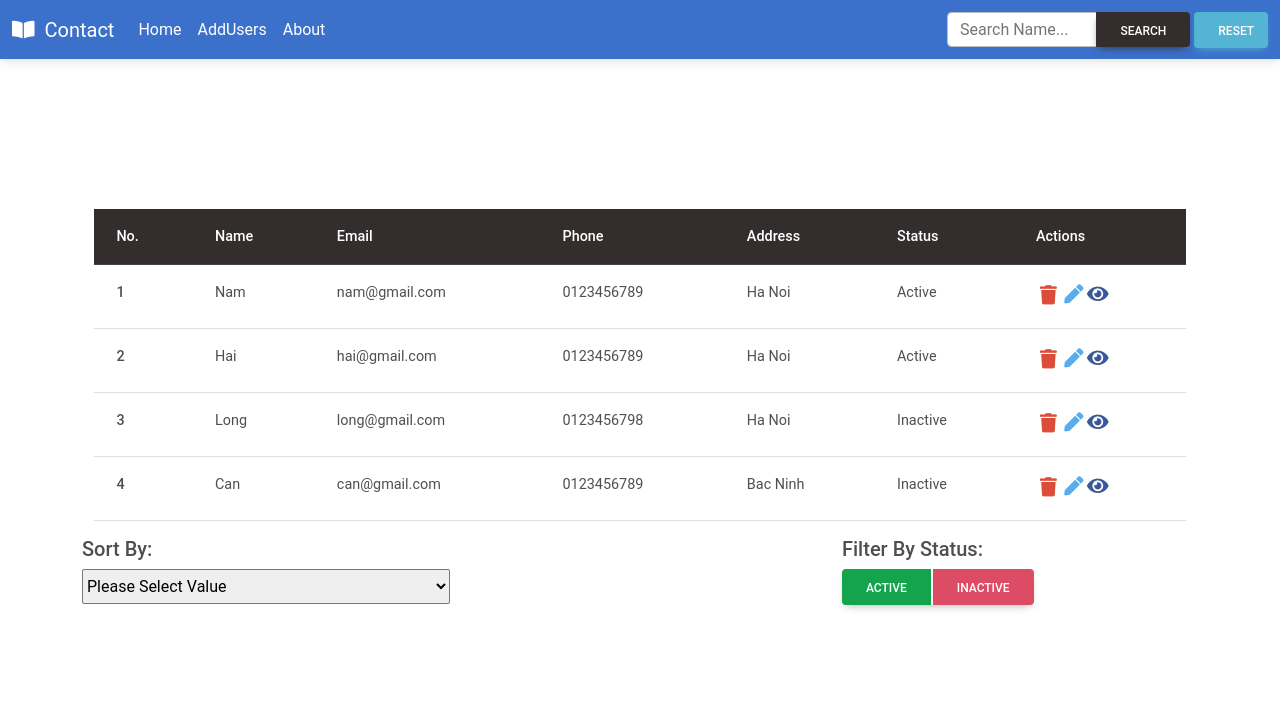
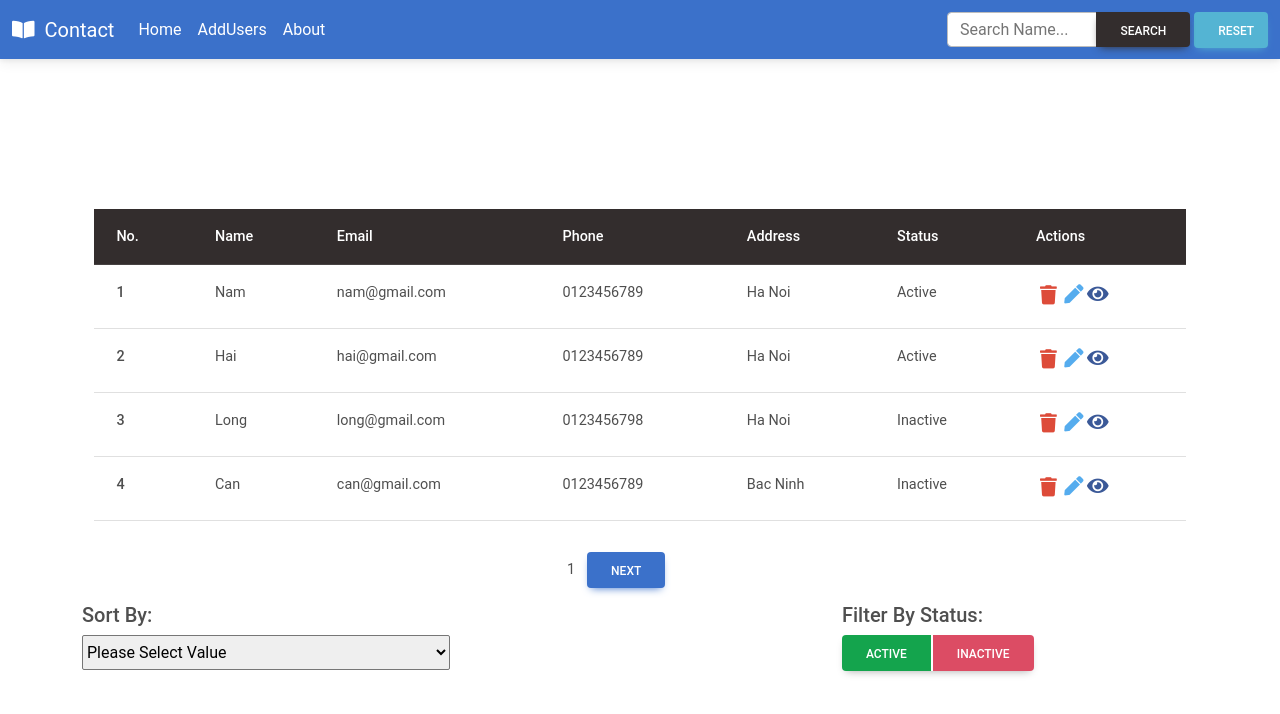
Before and after one commit to NamNguyenGit/Redux-Saga, a React (Create React App) app: page / in a window 1280 px wide. Shown: the top 714 px of the page. Built offline with nearby package versions, Linux system fonts and the light colour scheme; data requests are answered from the project's data file.

Commit message:
Pagination:

```diff
--- a/src/pages/Home.js
+++ b/src/pages/Home.js
@@ -18,6 +18,9 @@ import {
   MDBRow,
   MDBCol,
   MDBBtnGroup,
+  MDBPagination,
+  MDBPaginationItem,
+  MDBPaginationLink,
 } from "mdb-react-ui-kit";
 import { Link } from "react-router-dom";
 import { toast } from "react-toastify";
@@ -25,12 +28,13 @@ import { sortUsersApi } from "../redux/api";
 
 const Home = () => {
   const dispatch = useDispatch();
-  const { users, loading, error, pageLimit, currentPage, paginationMode } = useSelector((state) => state.data);
+  const { users, loading, error, pageLimit, currentPage, paginationMode } =
+    useSelector((state) => state.data);
   const sortOption = ["Name", "Email", "Phone", "Address", "Status"];
   const [sortValue, setSortValue] = useState("");
 
   useEffect(() => {
-    dispatch(loadUsersStart({start:0, end: 4, currentPage: 0}));
+    dispatch(loadUsersStart({ start: 0, end: 4, currentPage: 0 }));
   }, []);
 
   useEffect(() => error && toast.error(error), [error]);
@@ -73,6 +77,82 @@ const Home = () => {
     } else {
       dispatch(loadUsersStart());
       setSortValue("");
+    }
+  };
+
+  const renderPagination = () => {
+    if (currentPage === 0) {
+      return (
+        <MDBPagination className="mb-0">
+          <MDBPaginationItem>
+            <MDBPaginationLink>1</MDBPaginationLink>
+          </MDBPaginationItem>
+          <MDBPaginationItem>
+            <MDBBtn
+              onClick={() =>
+                dispatch(loadUsersStart({ start: 4, end: 8, currentPage: 1 }))
+              }
+            >
+              Next
+            </MDBBtn>
+          </MDBPaginationItem>
+        </MDBPagination>
+      );
+    } else if (currentPage < pageLimit - 1 && users.length === pageLimit) {
+      return (
+        <MDBPagination className="mb-0">
+          <MDBPaginationItem>
+            <MDBBtn
+              onClick={() =>
+                dispatch(
+                  loadUsersStart({
+                    start: (currentPage - 1) * 4,
+                    end: currentPage * 4,
+                    currentPage: -1,
+                  })
+                )
+              }
+            >
+              Prev
+            </MDBBtn>
+          </MDBPaginationItem>
+          <MDBPaginationItem>
+            <MDBPaginationLink>{currentPage + 1}</MDBPaginationLink>
+          </MDBPaginationItem>
+          <MDBPaginationItem>
+            <MDBBtn
+              onClick={() =>
+                dispatch(
+                  loadUsersStart({
+                    start: (currentPage + 1) * 4,
+                    end: (currentPage + 2) * 4,
+                    currentPage: 1,
+                  })
+                )
+              }
+            >
+              Next
+            </MDBBtn>
+          </MDBPaginationItem>
+        </MDBPagination>
+      );
+    } else {
+      return (
+        <MDBPagination className="mb-0">
+          <MDBPaginationItem>
+            <MDBBtn
+              onClick={() =>
+                dispatch(loadUsersStart({ start: 4, end: 8, currentPage: 1 }))
+              }
+            >
+              Prev
+            </MDBBtn>
+          </MDBPaginationItem>
+          <MDBPaginationItem>
+            <MDBPaginationLink>{currentPage + 1}</MDBPaginationLink>
+          </MDBPaginationItem>
+        </MDBPagination>
+      );
     }
   };
 
@@ -142,6 +222,16 @@ const Home = () => {
               </MDBTableBody>
             ))}
         </MDBTable>
+        <div
+          style={{
+            margin: "auto",
+            padding: "15px",
+            maxWidth: "200px",
+            alignContent: "center",
+          }}
+        >
+          {renderPagination()}
+        </div>
       </div>
       <MDBRow>
         <MDBCol size="8">
```
